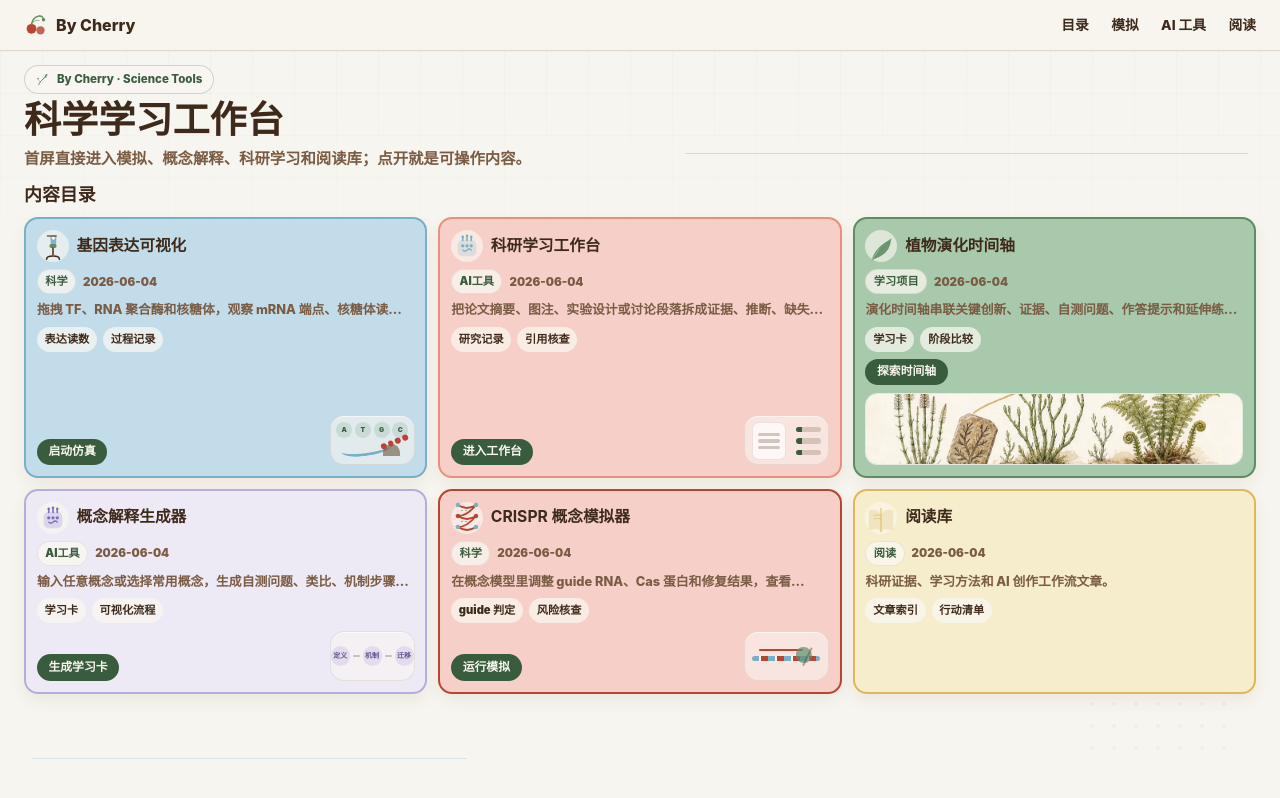
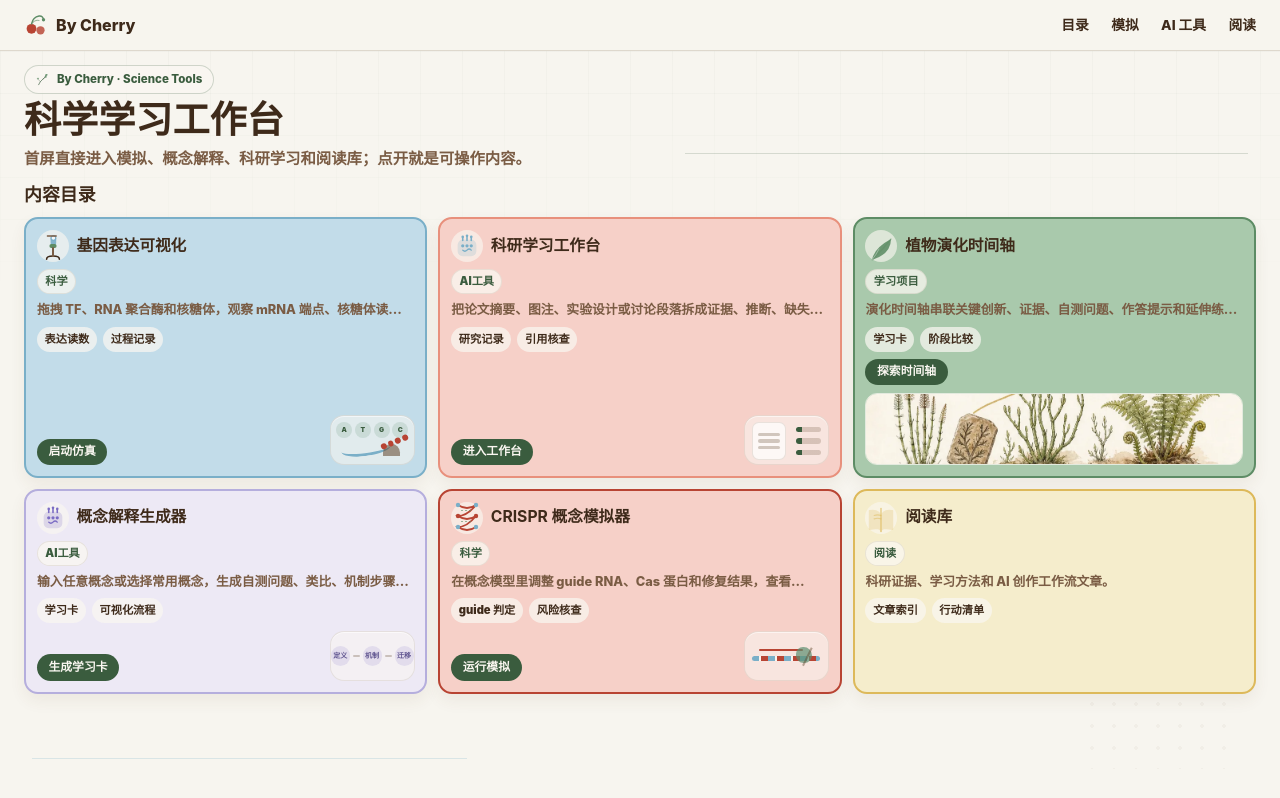
Before and after one commit to liruirui321/Bycherry, a React (Vite) app: page / in a window 1280 px wide. Built offline with nearby package versions, Linux system fonts and the light colour scheme.

Commit message:
Remove homepage card date metadata

```diff
--- a/scripts/verify-content-integrity.mjs
+++ b/scripts/verify-content-integrity.mjs
@@ -206,6 +206,7 @@ function verifyWorkCardActions() {
   expect(!heroSource.includes('gridRow: entry.featuredImage ? "span 2" : undefined') && heroSource.includes('height: 72'), "Homepage plant evolution entry must stay compact and avoid a two-row sticky-note card.");
   expect(!/\.hero-entry-row\s*\{[\s\S]{0,260}width:\s*100%\s*!important/.test(heroSource), "Mobile homepage entries must not become full-width long boxes.");
   expect(!heroSource.includes("hero-count") && !heroSource.includes("homeWorkStatus") && !heroSource.includes("hero-work-status") && !heroSource.includes("个内容入口"), "Homepage first-screen directory must not add duplicate count or status labels.");
+  expect(!heroSource.includes("entry.updated") && !heroSource.includes("updated: work.updated"), "Homepage first-screen cards must not show date metadata that makes the directory feel like an article list.");
   expect(!heroSource.includes('import { notes } from "./Notes"') && !heroSource.includes('import { essays } from "./ResearchEssays"'), "Homepage first screen must not import article data just to create another entry group.");
   expect(!heroSource.includes("hero-reading-library") && !heroSource.includes("阅读库 ·") && heroSource.includes('href: "/reading"'), "Homepage may include one compact reading-library directory row, but not a separate repeated reading block.");
   expect(!heroSource.includes("hero-article-row") && !heroSource.includes("articleLinks.map((article)") && !heroSource.includes("const firstArticle = articleLinks[0]"), "Homepage must not expand article entries or jump to the first article.");
--- a/src/app/components/Hero.tsx
+++ b/src/app/components/Hero.tsx
@@ -80,7 +80,6 @@ export function Hero() {
     desc: "科研证据、学习方法和 AI 创作工作流文章。",
     icon: <IconBook size={36} color="var(--cherry-yellow)" />,
     outputs: ["文章索引", "行动清单"],
-    updated: "2026-06-04",
     featuredImage: null,
     visualKind: null,
   };
@@ -96,7 +95,6 @@ export function Hero() {
       desc: work.desc,
       icon: work.icon,
       outputs: work.outputs,
-      updated: work.updated,
       featuredImage: work.slug === "plant-evolution-stories" ? "/illustrations/plant-evolution-story.webp" : null,
       visualKind: work.slug === "plant-evolution-stories" ? null : (work.slug as HeroVisualKind),
     })),
@@ -209,7 +207,6 @@ export function Hero() {
                     </span>
                     <span style={{ display: "flex", gap: "0.44rem", flexWrap: "wrap", alignItems: "center" }}>
                       <span style={{ background: "rgba(250,247,241,0.76)", border: "1px solid rgba(94,68,42,0.1)", borderRadius: 999, padding: "0.2rem 0.46rem", color: "var(--cherry-forest)", fontSize: "0.7rem", fontWeight: 950 }}>{entry.kind}</span>
-                      <span style={{ color: "var(--cherry-warm-mid)", fontSize: "0.72rem", lineHeight: 1.1, fontWeight: 950 }}>{entry.updated}</span>
                     </span>
                     <span className="hero-entry-desc" style={{ color: "var(--cherry-warm-mid)", fontSize: "0.8rem", lineHeight: 1.45, fontWeight: 820 }}>
                       {entry.desc}
```
